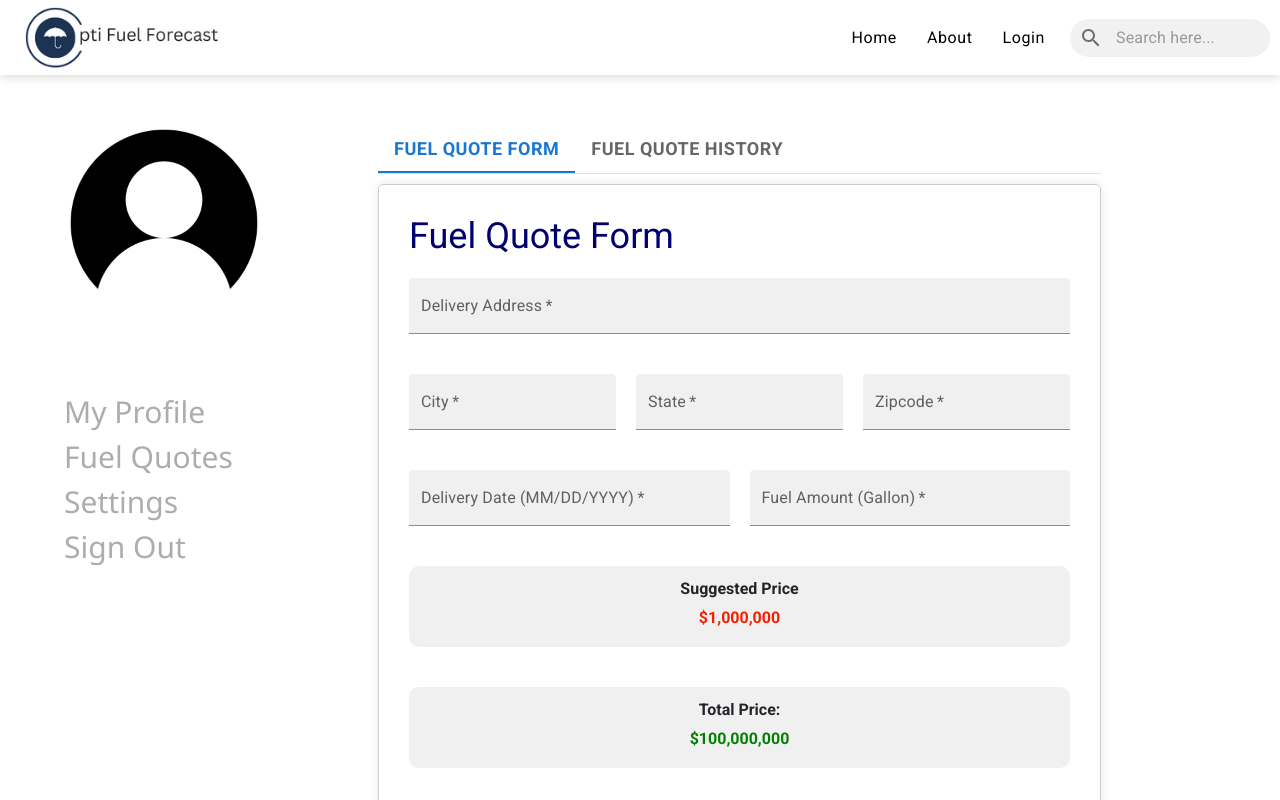
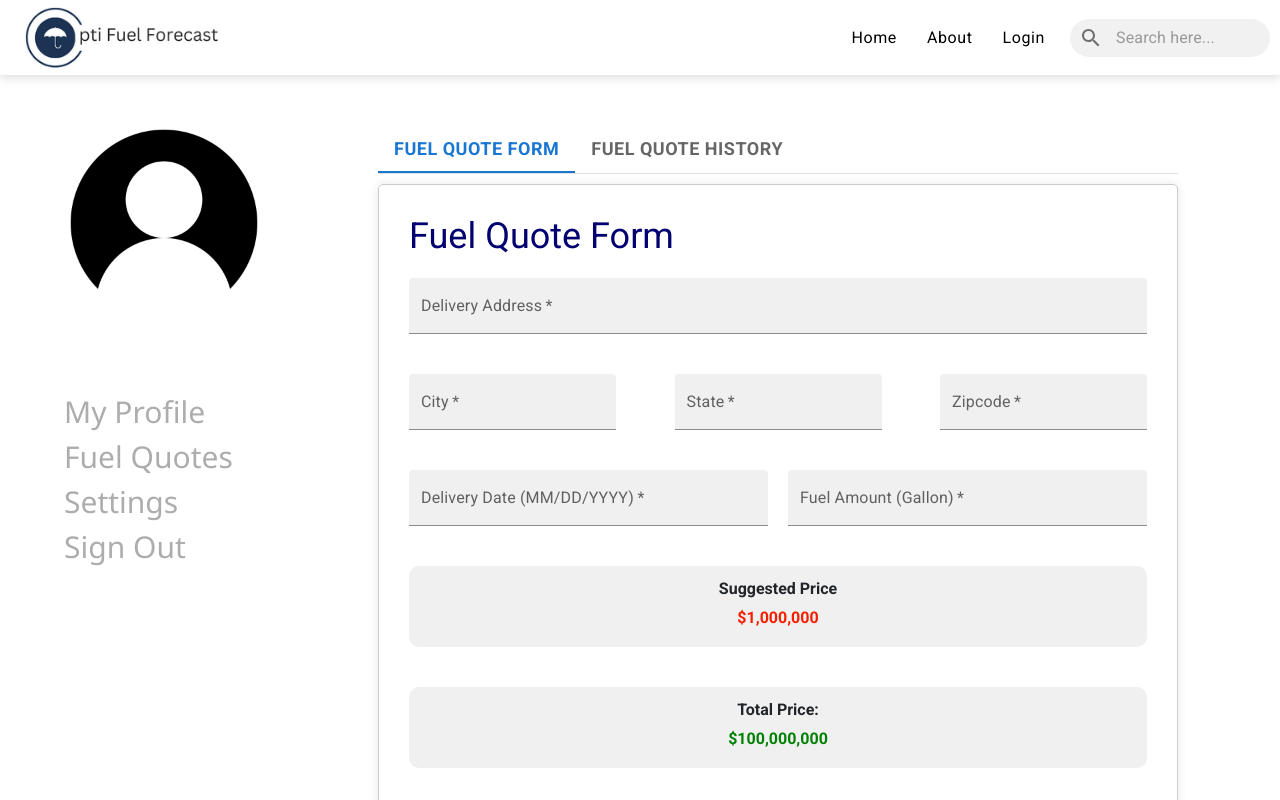
Before and after one commit to HuyVoDN/OptiFuelForecast, a React (Vite) app in the folder front-end/: page /user/quote in a window 1280 px wide. Shown: the top 800 px of the page. Built offline with nearby package versions, Linux system fonts and the light colour scheme.

Commit message:
fixed some visual bugs

```diff
--- a/front-end/src/pages/fuelquote/fuelquoteform/FuelQuoteForm.scss
+++ b/front-end/src/pages/fuelquote/fuelquoteform/FuelQuoteForm.scss
@@ -15,7 +15,7 @@
         }
 
         .container {
-            max-width: 800px; /* Increase the max-width */
+            width: 800px; /* Increase the max-width */
             padding: 30px; /* Increase the padding */
             border: 1px solid #ccc;
             border-radius: 5px;
--- a/front-end/src/pages/fuelquote/fuelquotehistory/FuelQuoteHistory.scss
+++ b/front-end/src/pages/fuelquote/fuelquotehistory/FuelQuoteHistory.scss
@@ -1,8 +1,9 @@
 .main-content {
     display: flex;
+    font-family: 'Roboto', sans-serif;
 
     .container {
-        max-width: 800px;
+        width: 800px;
         padding: 30px;
         border: 1px solid #ccc;
         border-radius: 5px;
```
